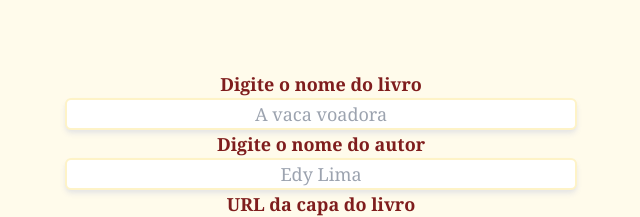
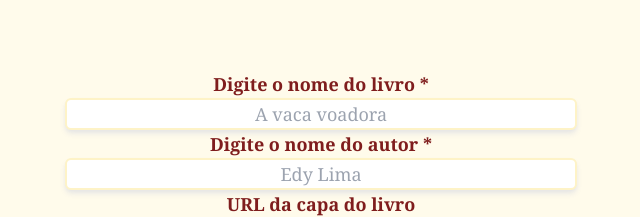
Before and after one commit to thawane-oliveira/book-manager, a React (Create React App) app: page / in a window 1280 px wide. Shown: the part 228-445 px from the top of the page, without its empty margins (319-959 px from the left). Built offline with nearby package versions, Linux system fonts and the light colour scheme; no server answers.

Commit message:
feat: implementa componente loading, que é exibido enquanto o app faz requisição à API de livros

```diff
--- a/src/components/BookList.js
+++ b/src/components/BookList.js
@@ -3,13 +3,14 @@ import BookContext from "../context/BookContext";
 import BookDetails from "./BookDetails";
 import BookItem from './BookItem';
 import InsertBook from "./InsertBook";
+import Loading from "./Loading";
 
 function BookList() {
   const { initialBooks, loading } = useContext(BookContext);
 
   return (
     <>
-      {loading ? <h1>Carregando...</h1> : (
+      {loading ? <Loading /> : (
         <div className="container min-h-screen w-screen flex items-center flex-col justify-around mx-auto">
           <h1 className="font-semibold text-3xl text-center text-red-900 font-serif">Meus Livros</h1>
           <InsertBook />
--- a/src/components/InsertBook.js
+++ b/src/components/InsertBook.js
@@ -43,7 +43,7 @@ function InsertBook() {
       <label
         htmlFor="bookName"
       >
-        Digite o nome do livro
+       Digite o nome do livro *
       </label>
       <input
         id="bookName"
@@ -57,7 +57,7 @@ function InsertBook() {
       <label
         htmlFor="authorName"
       >
-        Digite o nome do autor
+       Digite o nome do autor *
       </label>
       <input
         id="authorName"
--- /dev/null
+++ b/src/components/Loading.js
@@ -0,0 +1,15 @@
+import loading from '../images/loading.gif';
+
+function Loading() {
+
+  return (
+
+        <div className="container min-h-screen w-screen flex items-center flex-col justify-around mx-auto">
+          <h1 className="font-semibold text-3xl text-center text-red-900 font-serif">Carregando...</h1>
+          <img src={loading} alt='Livro virando as páginas'/>
+        </div>
+
+  );
+}
+
+export default Loading;
--- a/src/context/BookProvider.js
+++ b/src/context/BookProvider.js
@@ -13,6 +13,7 @@ function BookProvider({ children }) {
 
   const fetchBookApi = async () => {
       const result = await searchBooks();
+
       setInitialBooks(result);
       setLoading(false);
   }
```
Also changed, not shown: public/livro.jpeg (deleted), src/images/loading.gif (added).
